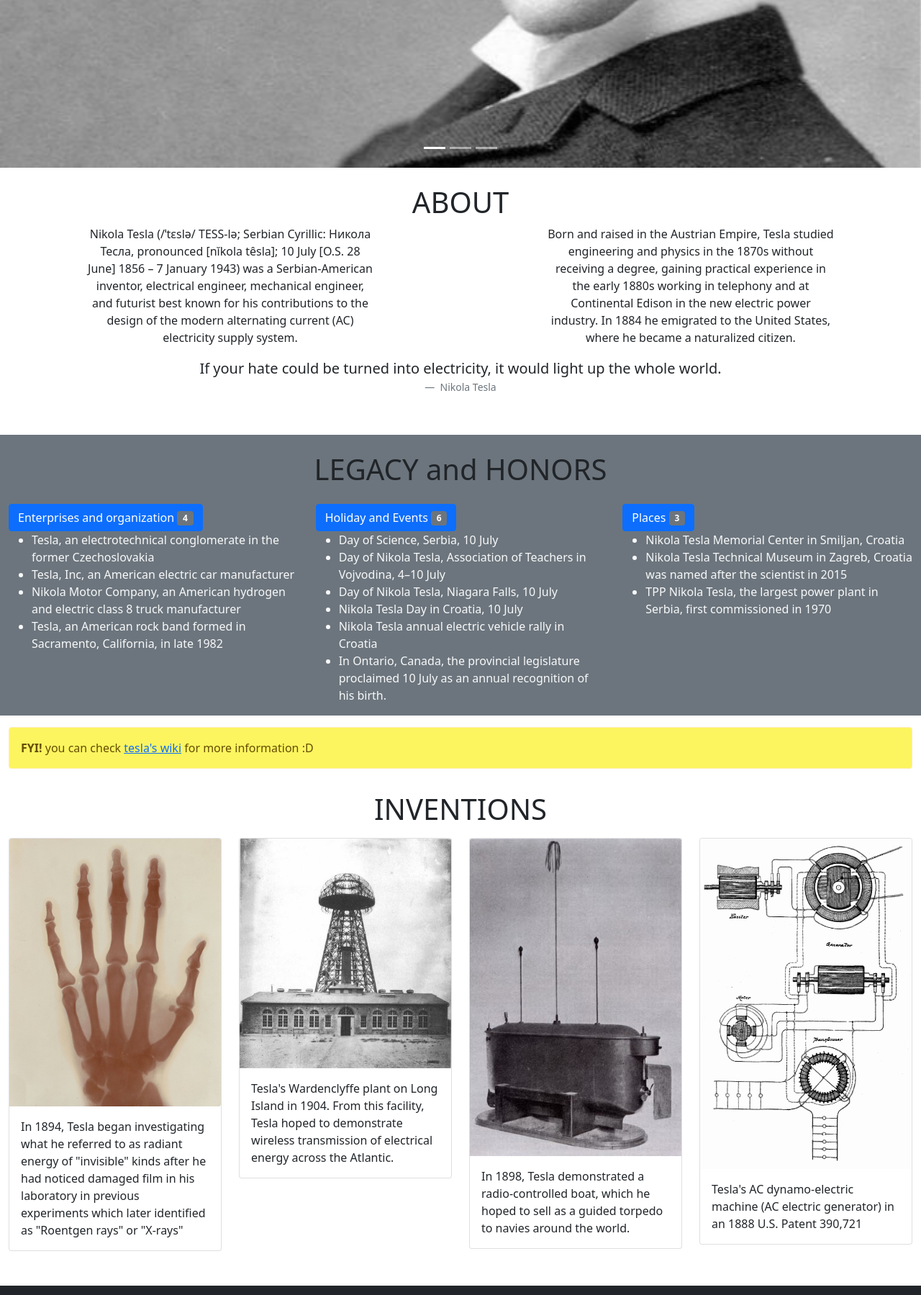
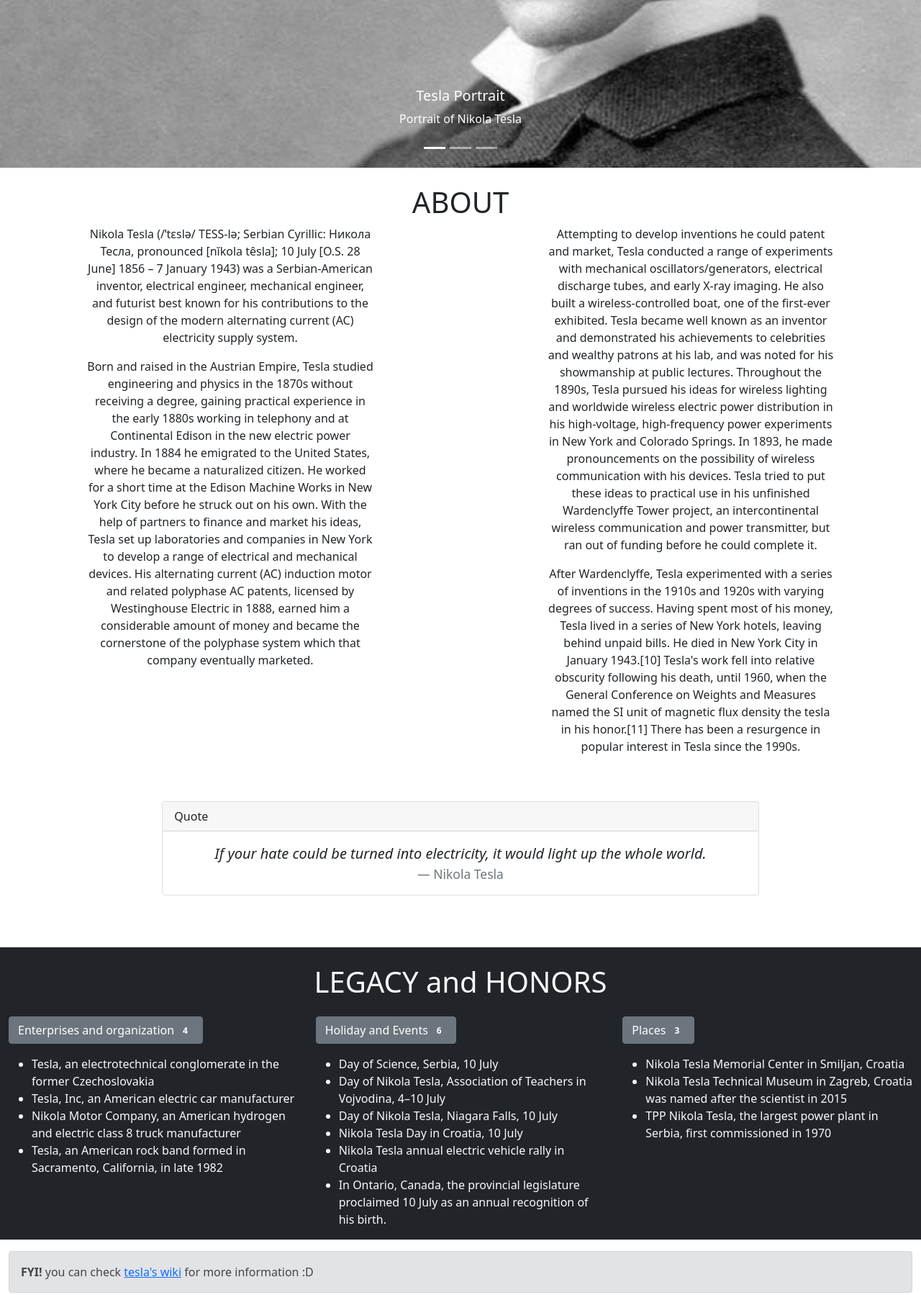
Before and after one commit to Djulizah/NikolaTesla-FanPage, a plain HTML site: page index.html in a window 1280 px wide. Shown: the part 567-2366 px from the top of the page at 72% size. Drawn offline with nearby package versions, Linux system fonts and the light colour scheme.

Commit message:
updates! ^q^/

```diff
--- a/index.html
+++ b/index.html
@@ -10,8 +10,19 @@
         integrity="sha384-EVSTQN3/azprG1Anm3QDgpJLIm9Nao0Yz1ztcQTwFspd3yD65VohhpuuCOmLASjC" crossorigin="anonymous">
 
     <style>
-            .alert-warning{
-                background-color: #FCF55F ;
+        .carousel .carousel-item {
+            height: 800px;
+        }
+
+        .carousel-item img {
+            position: absolute;
+            object-fit: cover;
+            top: 0;
+            left: 0;
+            min-height: 500px;
+        }
+        a:hover {
+            color:  #FDD023 !important;
         }
     </style>
 </head>
@@ -39,26 +50,45 @@
     <!-- Carousel -->
     <div id="carouselExampleIndicators" class="carousel slide" data-bs-ride="true">
         <div class="carousel-indicators">
-          <button type="button" data-bs-target="#carouselExampleIndicators" data-bs-slide-to="0" class="active" aria-current="true" aria-label="Slide 1"></button>
-          <button type="button" data-bs-target="#carouselExampleIndicators" data-bs-slide-to="1" aria-label="Slide 2"></button>
-          <button type="button" data-bs-target="#carouselExampleIndicators" data-bs-slide-to="2" aria-label="Slide 3"></button>
+            <button type="button" data-bs-target="#carouselExampleIndicators" data-bs-slide-to="0" class="active"
+                aria-current="true" aria-label="Slide 1"></button>
+            <button type="button" data-bs-target="#carouselExampleIndicators" data-bs-slide-to="1"
+                aria-label="Slide 2"></button>
+            <button type="button" data-bs-target="#carouselExampleIndicators" data-bs-slide-to="2"
+                aria-label="Slide 3"></button>
         </div>
         <div class="carousel-inner">
             <div class="carousel-item active">
-            <img src="img/tesla1.jpg" class="d-block w-100 " height="800px" alt="...">
+                <img src="img/tesla1.jpg" class="d-block w-100 " alt="Tesla Portrait">
+                <div class="carousel-caption d-none d-md-block">
+                    <h5>Tesla Portrait</h5>
+                    <p>Portrait of Nikola Tesla</p>
+                </div>
             </div>
             <div class="carousel-item">
-            <img src="img/tesla2.jpg" class="d-block w-100" height="800px" alt="...">
+                <img src="img/tesla2.jpg" class="d-block w-100" alt="Tesla next to High Voltage Machine">
+                <div class="carousel-caption d-none d-md-block">
+                    <h5>Tesla next to High Voltage Machine</h5>
+                    <p>A multiple exposure picture of Tesla sitting next to his "magnifying transmitter" generating
+                        millions of volts.</p>
+                </div>
             </div>
             <div class="carousel-item">
-            <img src="img/tesla3.jpg" class="d-block w-100"  height="800px" alt="...">
+                <img src="img/tesla3.jpg" class="d-block w-100" alt="Tesla Thinking">
+                <div class="carousel-caption d-none d-md-block">
+                    <h5>Tesla Thinking</h5>
+                    <p>Tesla sitting in front of a spiral coil used in his wireless power experiments at his East
+                        Houston St. laboratory</p>
                 </div>
             </div>
-        <button class="carousel-control-prev" type="button" data-bs-target="#carouselExampleIndicators" data-bs-slide="prev">
+        </div>
+        <button class="carousel-control-prev" type="button" data-bs-target="#carouselExampleIndicators"
+            data-bs-slide="prev">
             <span class="carousel-control-prev-icon" aria-hidden="true"></span>
             <span class="visually-hidden">Previous</span>
         </button>
-        <button class="carousel-control-next" type="button" data-bs-target="#carouselExampleIndicators" data-bs-slide="next">
+        <button class="carousel-control-next" type="button" data-bs-target="#carouselExampleIndicators"
+            data-bs-slide="next">
             <span class="carousel-control-next-icon" aria-hidden="true"></span>
             <span class="visually-hidden">Next</span>
         </button>
@@ -75,34 +105,63 @@
                     [nǐkola têsla]; 10 July [O.S. 28 June] 1856 – 7 January 1943) was a Serbian-American
                     inventor, electrical engineer, mechanical engineer, and futurist best known for his contributions to
                     the design of the modern alternating current (AC) electricity supply system. </p>
+                <p class="text-center">Born and raised in the Austrian Empire, Tesla studied engineering and physics in
+                    the 1870s without receiving a degree, gaining practical experience in the early 1880s working in
+                    telephony and at Continental Edison in the new electric power industry. In 1884 he emigrated to the
+                    United States, where he became a naturalized citizen. He worked for a short time at the Edison
+                    Machine Works in New York City before he struck out on his own. With the help of partners to finance
+                    and market his ideas, Tesla set up laboratories and companies in New York to develop a range of
+                    electrical and mechanical devices. His alternating current (AC) induction motor and related
+                    polyphase AC patents, licensed by Westinghouse Electric in 1888, earned him a considerable amount of
+                    money and became the cornerstone of the polyphase system which that company eventually marketed.</p>
             </div>
             <div class="col-2"></div>
             <div class="col-4">
-                <p class="text-center">Born and raised in the Austrian Empire, Tesla studied engineering and physics in
-                    the 1870s without receiving a degree, gaining practical experience in the early 1880s working in
-                    telephony and at Continental Edison in the new electric power industry. In 1884 he emigrated to the
-                    United States, where he became a naturalized citizen.</p>
+                <p class="text-center">Attempting to develop inventions he could patent and market, Tesla conducted a
+                    range of experiments with mechanical oscillators/generators, electrical discharge tubes, and early
+                    X-ray imaging. He also built a wireless-controlled boat, one of the first-ever exhibited. Tesla
+                    became well known as an inventor and demonstrated his achievements to celebrities and wealthy
+                    patrons at his lab, and was noted for his showmanship at public lectures. Throughout the 1890s,
+                    Tesla pursued his ideas for wireless lighting and worldwide wireless electric power distribution in
+                    his high-voltage, high-frequency power experiments in New York and Colorado Springs. In 1893, he
+                    made pronouncements on the possibility of wireless communication with his devices. Tesla tried to
+                    put these ideas to practical use in his unfinished Wardenclyffe Tower project, an intercontinental
+                    wireless communication and power transmitter, but ran out of funding before he could complete it.
+                </p>
+                <p class="text-center">After Wardenclyffe, Tesla experimented with a series of inventions in the 1910s
+                    and 1920s with varying degrees of success. Having spent most of his money, Tesla lived in a series
+                    of New York hotels, leaving behind unpaid bills. He died in New York City in January 1943.[10]
+                    Tesla's work fell into relative obscurity following his death, until 1960, when the General
+                    Conference on Weights and Measures named the SI unit of magnetic flux density the tesla in his
+                    honor.[11] There has been a resurgence in popular interest in Tesla since the 1990s.
+                </p>
             </div>
             <div class="col-1"></div>
-            <figure class="text-center">
-                <blockquote class="blockquote">
-                    <p>If your hate could be turned into electricity, it would light up the whole world.</p>
+            <div class="col-2"></div>
+            <div class="col-8">
+                <div class="card my-5 w-100">
+                    <div class="card-header">
+                        Quote
+                    </div>
+                    <div class="card-body">
+                        <blockquote class="blockquote mb-0 text-center">
+                            <p class="fst-italic">If your hate could be turned into electricity, it would light up the whole world.</p>
+                            <footer class="blockquote-footer">Nikola Tesla
                         </blockquote>
-                <figcaption class="blockquote-footer">
-                    Nikola Tesla
-                    <!--<cite title="Source Title">Source Title</cite> -->
-                </figcaption>
-            </figure>
+                    </div>
+                </div>
+            </div>
+
         </div>
 
         <!-- Badge & Alert : #Awards -->
-        <div class="row bg-secondary mt-4">
-            <p class="h1 text-center my-4"> LEGACY and HONORS</p>
+        <div class="row bg-dark mt-4">
+            <h1 class="text-center my-4 text-light"> LEGACY and HONORS</h1>
             <div class="col-4">
-                <button type="button" class="btn btn-primary">
+                <button type="button" class="btn btn-secondary">
                     Enterprises and organization <span class="badge bg-secondary">4</span>
                 </button>
-                <ul class="text-light">
+                <ul class="text-light mt-3">
                     <li>Tesla, an electrotechnical conglomerate in the former Czechoslovakia</li>
                     <li>Tesla, Inc, an American electric car manufacturer</li>
                     <li>Nikola Motor Company, an American hydrogen and electric class 8 truck manufacturer</li>
@@ -110,10 +169,10 @@
                 </ul>
             </div>
             <div class="col-4">
-                <button type="button" class="btn btn-primary">
+                <button type="button" class="btn btn-secondary">
                     Holiday and Events <span class="badge bg-secondary">6</span>
                 </button>
-                <ul class="text-light">
+                <ul class="text-light mt-3">
                     <li>Day of Science, Serbia, 10 July</li>
                     <li>Day of Nikola Tesla, Association of Teachers in Vojvodina, 4–10 July</li>
                     <li>Day of Nikola Tesla, Niagara Falls, 10 July</li>
@@ -124,10 +183,10 @@
                 </ul>
             </div>
             <div class="col-4">
-                <button type="button" class="btn btn-primary">
+                <button type="button" class="btn btn-secondary">
                     Places <span class="badge bg-secondary">3</span>
                 </button>
-                <ul class="text-light">
+                <ul class="text-light mt-3">
                     <li>Nikola Tesla Memorial Center in Smiljan, Croatia</li>
                     <li>Nikola Tesla Technical Museum in Zagreb, Croatia was named after the scientist in 2015</li>
                     <li>TPP Nikola Tesla, the largest power plant in Serbia, first commissioned in 1970</li>
@@ -135,17 +194,17 @@
             </div>
         </div>
 
-        <div class="alert alert-warning mt-3 w-100" role="alert">
+        <div class="alert alert-secondary mt-3 w-100" role="alert">
             <strong>FYI!</strong> you can check <a
                 href="https://en.wikipedia.org/wiki/Nikola_Tesla#Legacy_and_honors">tesla's wiki</a> for more
             information :D
         </div>
 
         <!-- Cards : #Inventions -->
-        <div class="row">
-            <p id="inventions" class="h1 text-center my-3"> INVENTIONS</p>
+        <div class="row mt-5">
+            <h1 id="inventions" class="text-center my-3"> INVENTIONS</h1>
             <div class="col-12 col-md-6 col-xl-3">
-                <div class="card" >
+                <div class="card h-100">
                     <img src="img/xray.jpg" class="card-img-top" alt="Tesla's Left Hand X-Ray">
                     <div class="card-body">
                         <p class="card-text"> In 1894, Tesla began investigating what he referred to as radiant energy
@@ -155,7 +214,7 @@
                 </div>
             </div>
             <div class="col-12 col-md-6 col-xl-3">
-                <div class="card"  >
+                <div class="card h-100">
                     <img src="img/tower.jpeg" class="card-img-top" alt="Wardenclyffe">
                     <div class="card-body">
                         <p class="card-text">Tesla's Wardenclyffe plant on Long Island in 1904. From this facility,
@@ -165,7 +224,7 @@
                 </div>
             </div>
             <div class="col-12 col-md-6 col-xl-3">
-                <div class="card" >
+                <div class="card h-100">
                     <img src="img/boat.jpg" class="card-img-top" alt="boat remote radio-controlled">
                     <div class="card-body">
                         <p class="card-text">In 1898, Tesla demonstrated a radio-controlled boat, which he hoped to sell
@@ -174,7 +233,7 @@
                 </div>
             </div>
             <div class="col-12 col-md-6 col-xl-3">
-                <div class="card" >
+                <div class="card h-100">
                     <img src="img/US390721.png" class="card-img-top" alt="AC dynamo-electric">
                     <div class="card-body">
                         <p class="card-text">Tesla's AC dynamo-electric machine (AC electric generator) in an 1888 U.S.
@@ -182,6 +241,7 @@
                     </div>
                 </div>
             </div>
+
         </div>
 
         <!-- Footer & Form : #Contact? Reference -->
@@ -192,10 +252,14 @@
                     <label for="exampleFormControlInput1" class="form-label">Email address</label>
                     <input type="email" class="form-control" id="exampleFormControlInput1"
                         placeholder="name@example.com">
+
                 </div>
                 <div class="mb-3">
-                    <label for="exampleFormControlTextarea1" class="form-label">Example textarea</label>
+                    <label for="exampleFormControlTextarea1" class="form-label">Comments</label>
                     <textarea class="form-control" id="exampleFormControlTextarea1" rows="3"></textarea>
+                </div>
+                <div>
+                    <button type="button" class="btn btn-secondary">Submit</button>
                 </div>
             </div>
             <div class="col-4 mt-3">
@@ -209,9 +273,11 @@
                 <p class="h2">Refrerences</p>
                 <ul class="list-unstyled">
                     <li><a class="nav-link text-light" href="https://nikolateslamuseum.org/en/">Nikola Tesla Museum</a></li>
-                    <li><a class="nav-link text-light" href="https://en.wikipedia.org/wiki/Nikola_Tesla">Nikola Tesla Wiki</a></li>
+                    <li><a class="nav-link text-light" href="https://en.wikipedia.org/wiki/Nikola_Tesla">Nikola Tesla
+                            Wiki</a></li>
                 </ul>
             </div>
+            <p class="text-center"> Copyright © 2022 All Rights Reserved by Djul</p>
         </div>
 
         <!-- Bootstrap Bundle with Popper -->
```
Lines whose indentation alone changed are shown as unchanged.
